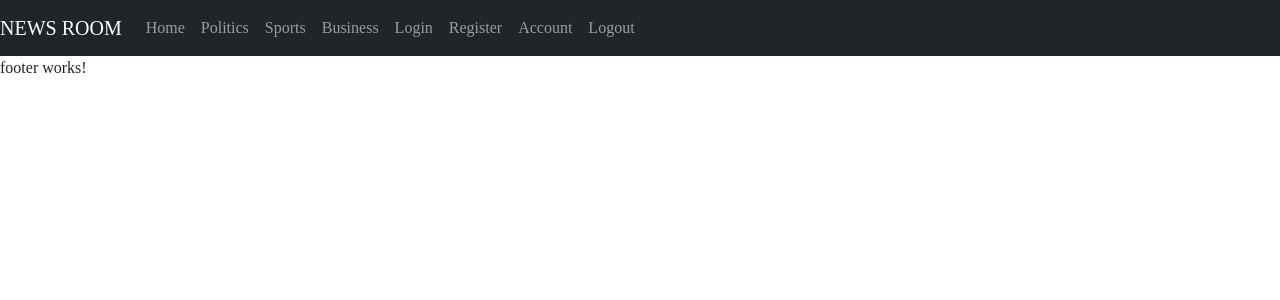
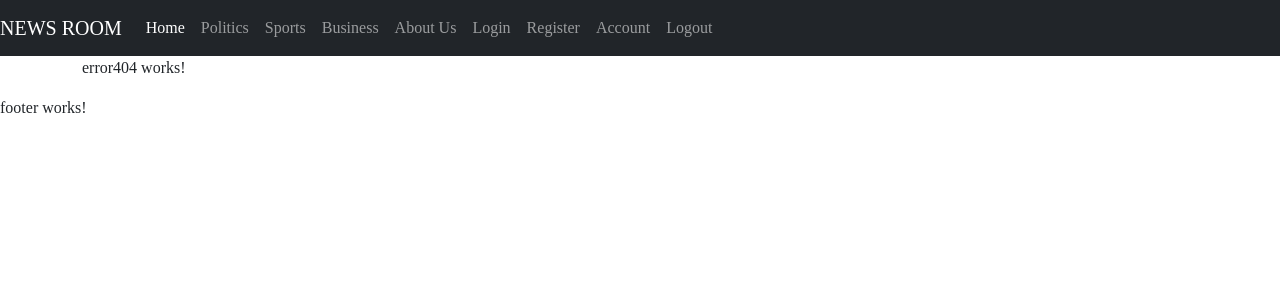
Before and after one commit to Vitalis-Kirui/News-App, an Angular app in the folder News-UI/: page /login in a window 1280 px wide. Before the commit this address led to /. Shown: the top 300 px of the page. Built offline with nearby package versions, Linux system fonts and the light colour scheme; a web font is replaced by a local one.

Commit message:
creating routes

```diff
--- /dev/null
+++ b/News-UI/src/app/Components/error404/error404.component.html
@@ -0,0 +1 @@
+<p>error404 works!</p>
--- /dev/null
+++ b/News-UI/src/app/Components/error404/error404.component.ts
@@ -0,0 +1,15 @@
+import { Component, OnInit } from '@angular/core';
+
+@Component({
+  selector: 'app-error404',
+  templateUrl: './error404.component.html',
+  styleUrls: ['./error404.component.css']
+})
+export class Error404Component implements OnInit {
+
+  constructor() { }
+
+  ngOnInit(): void {
+  }
+
+}
--- a/News-UI/src/app/Components/navbar/navbar.component.html
+++ b/News-UI/src/app/Components/navbar/navbar.component.html
@@ -17,6 +17,9 @@
         <li class="nav-item">
           <a class="nav-link" routerLink="business" routerLinkActive="active">Business</a>
         </li>
+        <li class="nav-item">
+            <a class="nav-link" routerLink="about-us" routerLinkActive="active">About Us</a>
+          </li>
         <li class="navbar-nav">
           <a class="nav-link" routerLink="authentication/login" routerLinkActive="active">Login</a>
           <a class="nav-link" routerLink="authentication/register" routerLinkActive="active">Register</a>
--- a/News-UI/src/app/app.module.ts
+++ b/News-UI/src/app/app.module.ts
@@ -6,13 +6,15 @@ import { AppComponent } from './app.component';
 import { NavbarComponent } from './Components/navbar/navbar.component';
 import { AboutUsComponent } from './Components/about-us/about-us.component';
 import { FooterComponent } from './Components/footer/footer.component';
+import { Error404Component } from './Components/error404/error404.component';
 
 @NgModule({
   declarations: [
     AppComponent,
     NavbarComponent,
     AboutUsComponent,
-    FooterComponent
+    FooterComponent,
+    Error404Component
   ],
   imports: [
     BrowserModule,
```
Also changed, not shown: News-UI/src/app/app-routing.module.ts (+7 -1 lines), News-UI/src/app/Components/error404/error404.component.css (added).
